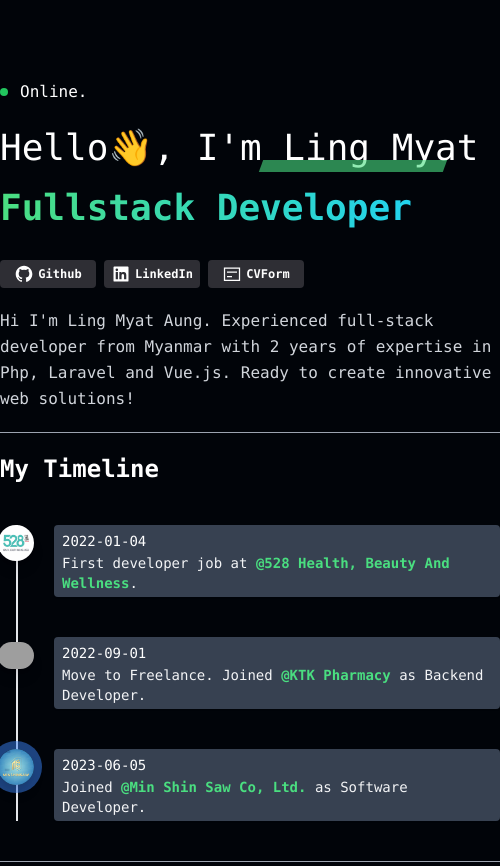
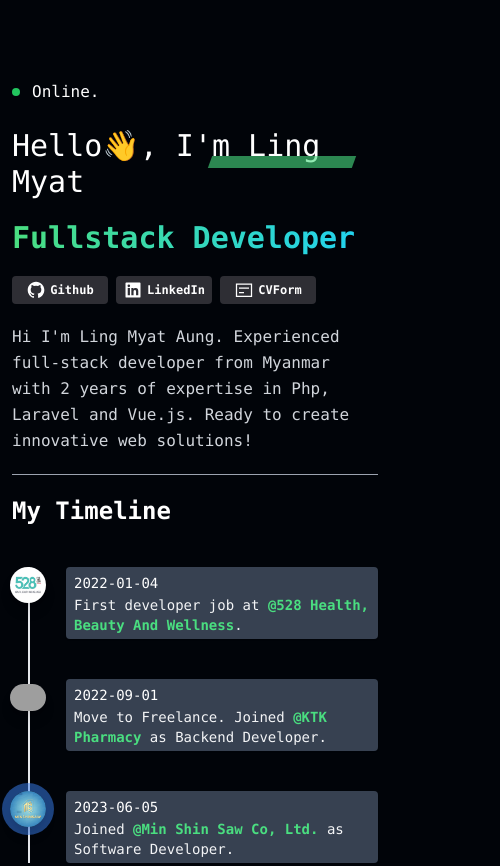
Before and after one commit to LingMyat/My-Portfolio-, an Astro site: page / in a window 390 px wide. Shown: the top 866 px of the page, 500 px wide, since content can reach past the window. Built offline with nearby package versions, Linux system fonts and the light colour scheme; Astro itself is replaced by a stand-in of ours; grey boxes are pictures that could not be loaded.

Commit message:
Responsive added

```diff
--- a/src/components/Astro/Projects.astro
+++ b/src/components/Astro/Projects.astro
@@ -50,7 +50,7 @@
 <div class="mb-8">
     <h4 class="text-2xl font-bold mb-8">Projects</h4>
 
-    <div class="grid grid-cols-2 gap-4">
+    <div class="grid sm:grid-cols-2 grid-cols-1 gap-4">
 
         {projects.map((project) => {
             return (
--- a/src/components/Astro/Tech.astro
+++ b/src/components/Astro/Tech.astro
@@ -1,7 +1,7 @@
 <div class="mb-5">
     <h4 class="text-2xl font-bold mb-8">Tech</h4>
 
-    <div class="grid grid-cols-3 gap-4 ">
+    <div class="grid sm:grid-cols-3 grid-cols-2 gap-4 ">
         <div
         class="flex flex-col justify-center items-center h-32 rounded tech-card fade-right"
         >
--- a/src/layouts/Layout.astro
+++ b/src/layouts/Layout.astro
@@ -18,7 +18,7 @@
 		<title>{title}</title>
 	</head>
 	<body>
-		<main>
+		<main class="sm:px-0 px-3">
 			<slot />
 		</main>
 
@@ -52,7 +52,7 @@
 	}
 
 	main {
-		width: 500px;
+		max-width: 500px;
 		margin: 0 auto;
 	}
 
--- a/src/pages/index.astro
+++ b/src/pages/index.astro
@@ -14,16 +14,16 @@
 			<span>Online.</span>
 		</div>
 		<div class="relative mb-5">
-			<h1 class="text-4xl">
+			<h1 class="sm:text-4xl text-3xl">
 				Hello👋, I'm Ling Myat
 			</h1>
 
-			<div style="transform: skew(160deg);height:12px; right:11%; width:184px;"
-			class="absolute bg-green-400 top-8 opacity-60"
+			<div style="transform: skew(160deg);"
+			class="absolute sm:w-44 w-36 sm:right-14 right-6 h-3 bg-green-400 sm:top-8 top-7 opacity-60"
 			></div>
 		</div>
 
-		<h1 class="text-4xl font-bold mb-8">
+		<h1 class="sm:text-4xl text-3xl font-bold sm:mb-8 mb-5">
 			<span class="bg-gradient-to-r from-green-400 to-cyan-400 bg-clip-text text-transparent" >Fullstack Developer</span>
 		</h1>
 
```
